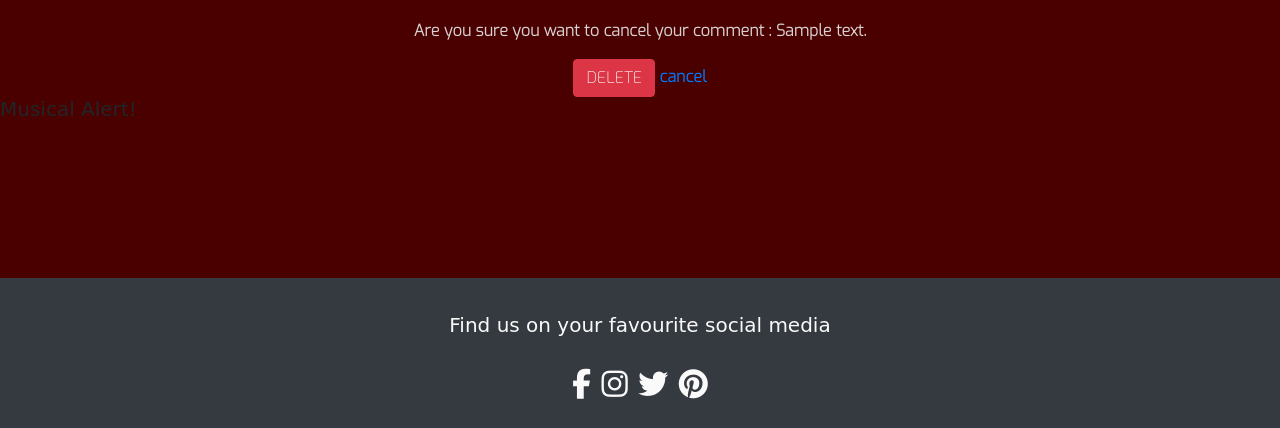
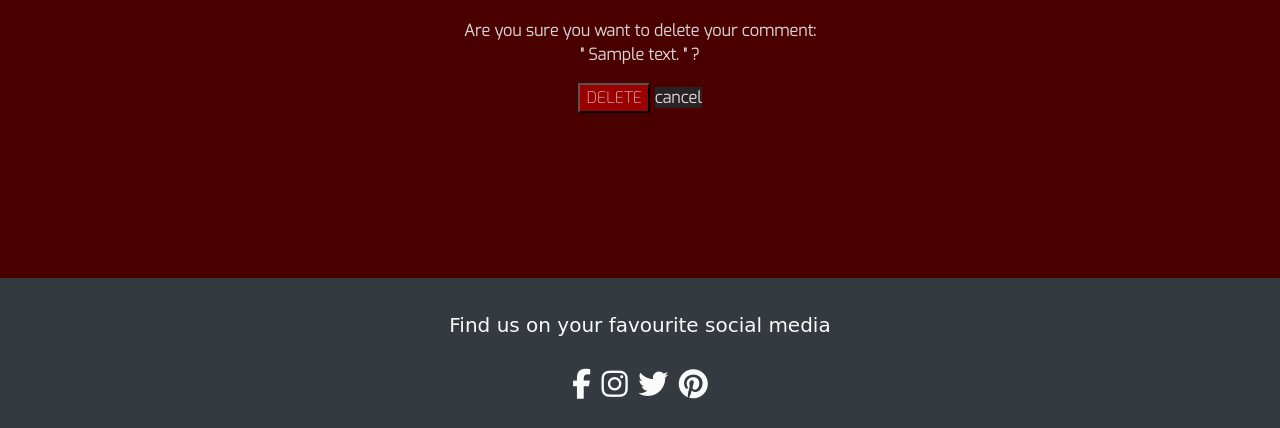
Before and after one commit to AnnieNeilson/Red-Rebel-Tattoos, a Django app: page /delete_comment/1/ in a window 1280 px wide. Shown: the part 372-800 px from the top of the page. Run offline with Django 3.2, Linux system fonts and the light colour scheme; tables that the repository leaves empty hold one stand-in row (values such as "Sample post"); parts of the project's set-up code (start-up, migrations or seed data) failed here and were passed over; some libraries are stand-ins or nearby versions; some web fonts are replaced.

Commit message:
Add update comment feature

```diff
--- a/artwork/urls.py
+++ b/artwork/urls.py
@@ -3,10 +3,13 @@ from . import views
 
 
 urlpatterns = [
-    path('artwork', views.PostList.as_view(), name='artwork'),
-    path('artwork/<slug:slug>/', views.PostDetail.as_view(),
-         name='post_detail'),
-    path('artwork/like/<slug:slug>', views.PostLike.as_view(),
-         name='post_like'),
-    path('delete_comment/<int:pk>/', views.delete_comment, name='delete-comment'),
+     path('artwork', views.PostList.as_view(), name='artwork'),
+     path('artwork/<slug:slug>/', views.PostDetail.as_view(),
+          name='post_detail'),
+     path('artwork/like/<slug:slug>', views.PostLike.as_view(),
+          name='post_like'),
+     path('delete_comment/<int:pk>/', views.delete_comment,
+          name='delete-comment'),
+     path('update_comment/<int:pk>/', views.update_comment,
+          name='update-comment'),
 ]
--- a/artwork/views.py
+++ b/artwork/views.py
@@ -91,7 +91,30 @@ def delete_comment(request, pk):
     comment = Comment.objects.get(pk=pk)
     if request.method == 'POST':
         comment.delete()
-        messages.success(request, f'Your comment has been deleted.')
+        messages.success(request, 'Your comment has been deleted.')
+
         return redirect('artwork')
 
     return render(request, 'delete_comment.html', {'comment': comment})
+
+
+def update_comment(request, pk, *args, **kwargs):
+    """
+    To render the booking cancel page and delete the booking in the database.
+    """
+    comment = Comment.objects.get(pk=pk)
+    comment_form = CommentForm(instance=comment, data=request.POST)
+    if request.method == 'POST':
+        if comment_form.is_valid():
+            comment.save()
+            messages.success(request, 'Your comment has been updated.')
+
+            return redirect('artwork')
+
+    return render(
+        request,
+        'update_comment.html',
+        {
+            'comment': comment,
+            'comment_form': CommentForm(instance=comment),
+        })
--- a/static/css/style.css
+++ b/static/css/style.css
@@ -130,8 +130,8 @@ header h2{
     background-color: inherit;
 }
 
-.comment-ud{
-    margin-left: 50%;
+.update-comment-form{
+    text-align-last: center;
 }
 
 /* --------------------------HOME PAGE------------------------*/
@@ -187,6 +187,13 @@ header h2{
 .primaryAction{
     background-color: #292222;
     color:#d8d2d2;
+    outline: #141414;
+}
+
+.deleteButton{
+    background-color: #9b0000;
+    color:#d8d2d2;
+    outline: #141414;
 }
 
 .signout-column h1 p form{
--- a/templates/delete_comment.html
+++ b/templates/delete_comment.html
@@ -11,21 +11,12 @@
 </header>
 
 <div class="container light-text center-text">
-    <p>Are you sure you want to cancel your comment : {{ comment.body}} </p>
+    <p>Are you sure you want to delete your comment: <br/>" {{ comment.body}} " ?</p>
     <form method="POST">
         {% csrf_token %}
-        <a><button class="btn btn-danger" type="submit">DELETE</button></a>
-        <a href="/">cancel</a>
+        <a><button class="deleteButton" type="submit">DELETE</button></a>
+        <a href="/artwork" class="primaryAction">cancel</a>
     </form>
-
-</div>
-<div>
-
-                        <h5 class="card-title fw-bold">Musical Alert!</h5>
-
-                    </div>
-                </div>
-                <div class="text-center my-3">
 
 </div>
 
```
Also changed, not shown: templates/post_detail.html (+5 -35 lines), templates/update_comment.html (added, +25 -0 lines), artwork/models.py (line endings or trailing spaces).
